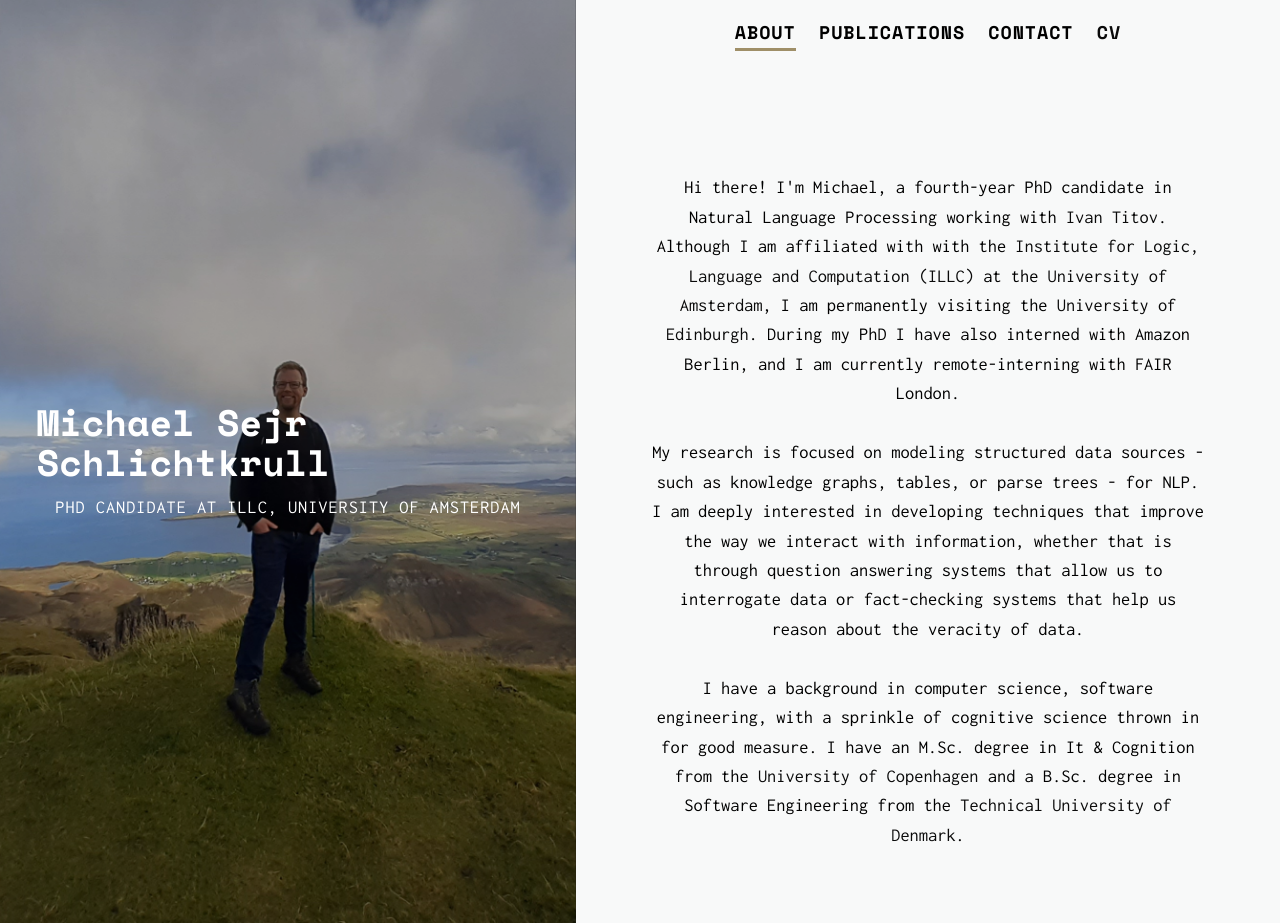
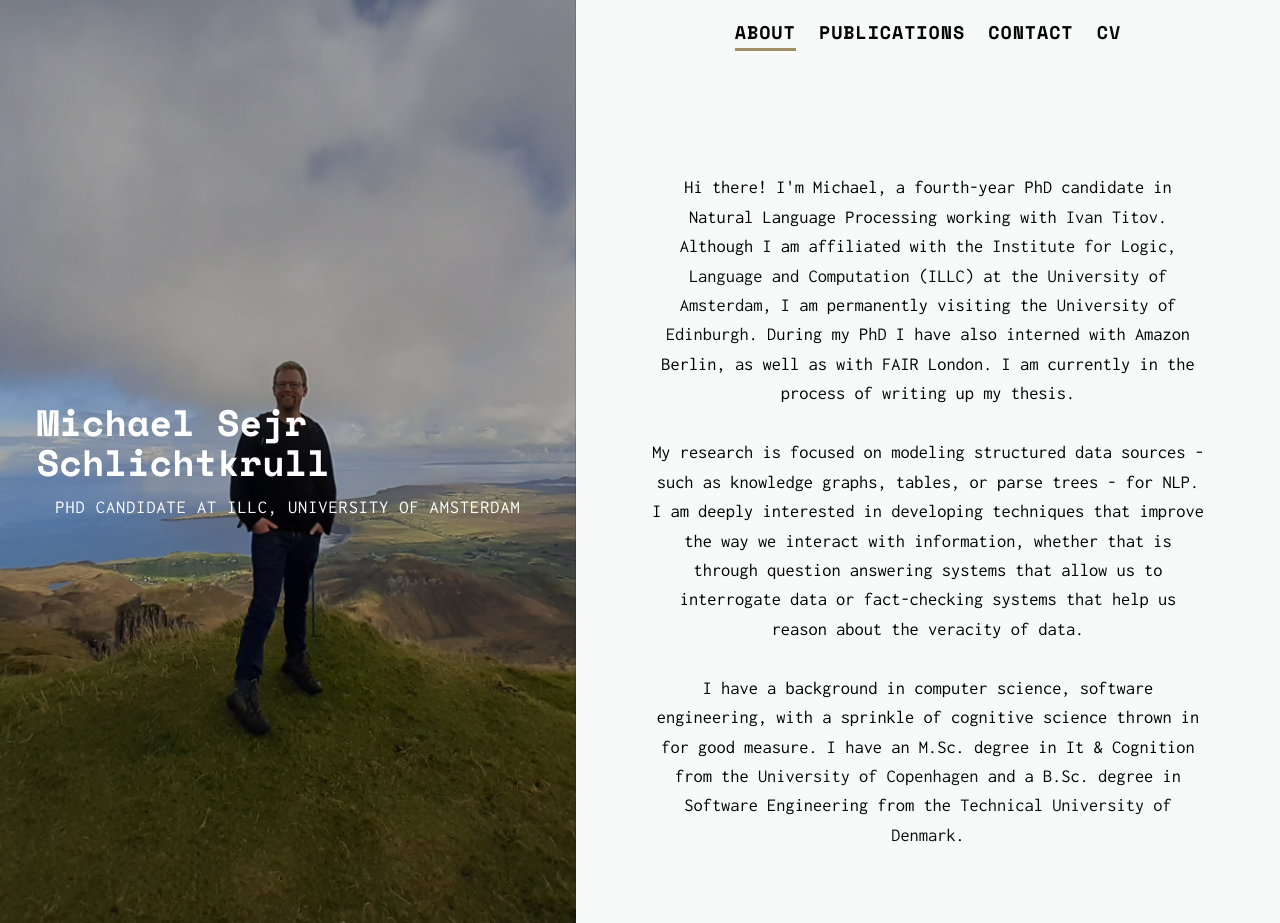
Before and after one commit to MichSchli/MichSchli.github.io, a Jekyll site: the page built from index.html, in a window 1280 px wide and 923 px high. Built offline with Jekyll 4.4.1, drawn with Linux system fonts in a browser that asks for light colours; nearby versions of some CDN libraries; the list of posts is cut into pages by our own code.

Commit message:
Fixed duplicate "with"

```diff
--- a/_includes/about-tab.html
+++ b/_includes/about-tab.html
@@ -9,7 +9,7 @@
 
 	     <br>
 
-    Hi there! I'm Michael, a fourth-year PhD candidate in Natural Language Processing working with <a href="http://ivan-titov.org/">Ivan Titov</a>. Although I am affiliated with with the <a href="https://www.illc.uva.nl/">Institute for Logic, Language and Computation (ILLC)</a> at the <a href="https://www.uva.nl/en">University of Amsterdam</a>, I am permanently visiting the <a href="https://www.ed.ac.uk/">University of Edinburgh</a>. During my PhD I have also interned with Amazon Berlin, and I am currently remote-interning with FAIR London.<br><br>
+    Hi there! I'm Michael, a fourth-year PhD candidate in Natural Language Processing working with <a href="http://ivan-titov.org/">Ivan Titov</a>. Although I am affiliated with the <a href="https://www.illc.uva.nl/">Institute for Logic, Language and Computation (ILLC)</a> at the <a href="https://www.uva.nl/en">University of Amsterdam</a>, I am permanently visiting the <a href="https://www.ed.ac.uk/">University of Edinburgh</a>. During my PhD I have also interned with Amazon Berlin, as well as with FAIR London. I am currently in the process of writing up my thesis.<br><br>
 
       My research is focused on modeling structured data sources - such as knowledge graphs, tables, or parse trees - for NLP. I am deeply interested in developing techniques that improve the way we interact with information, whether that is through question answering systems that allow us to interrogate data or fact-checking systems that help us reason about the veracity of data.<br><br>
 
```
